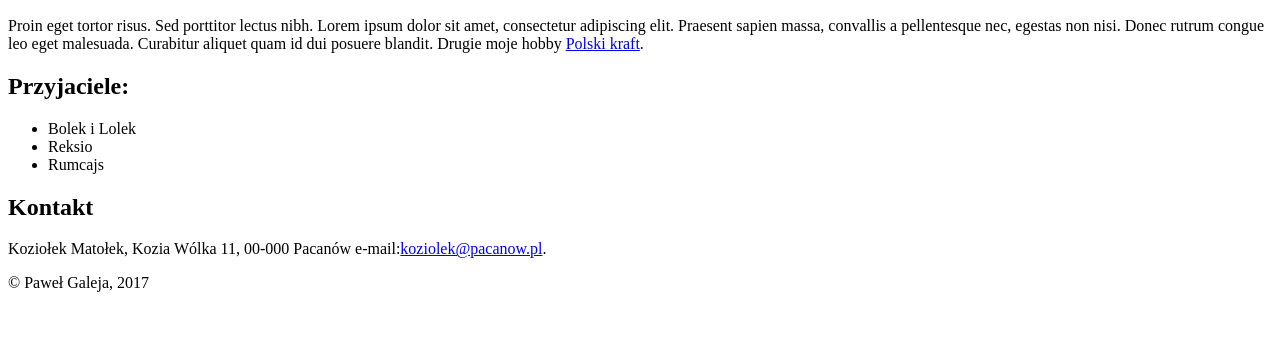
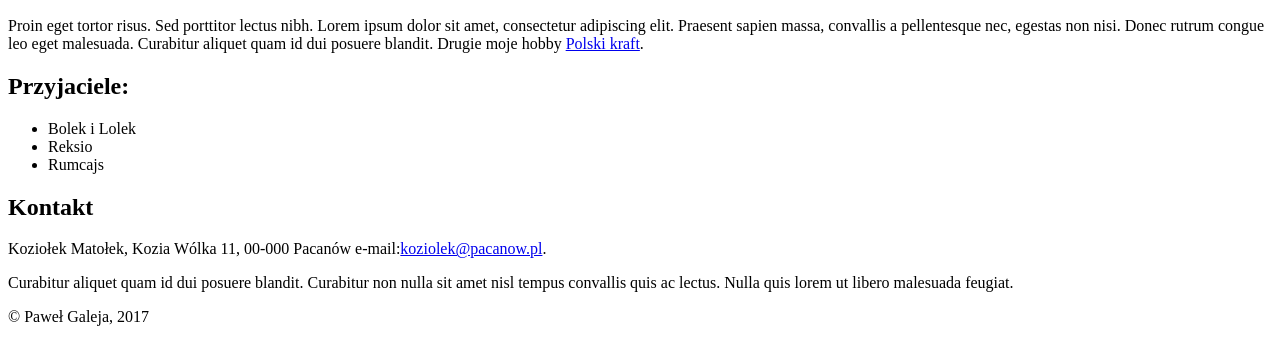
Before and after one commit to GPaul68/nauka-gita, a plain HTML site: page index.html in a window 1280 px wide. Shown: the part 1032-1374 px from the top of the page. Before the commit the page ends 1340 px from the top, so only its background shows below. Drawn offline with nearby package versions, Linux system fonts and the light colour scheme; files that its build step writes are made by us from their sources.

Commit message:
Add paragraph in the class content

```diff
--- a/index.html
+++ b/index.html
@@ -27,6 +27,7 @@
 			</ul>
 			<h2>Kontakt</h2>
 			<p>Koziołek Matołek, Kozia Wólka 11, 00-000 Pacanów e-mail:<a href="mailto:koziolek@pacanow.pl">koziolek@pacanow.pl</a>.</p>
+			<p>Curabitur aliquet quam id dui posuere blandit. Curabitur non nulla sit amet nisl tempus convallis quis ac lectus. Nulla quis lorem ut libero malesuada feugiat.</p>
 		</div>
 		<div class="footer">
 			<p>© Paweł Galeja, 2017</p>
```
